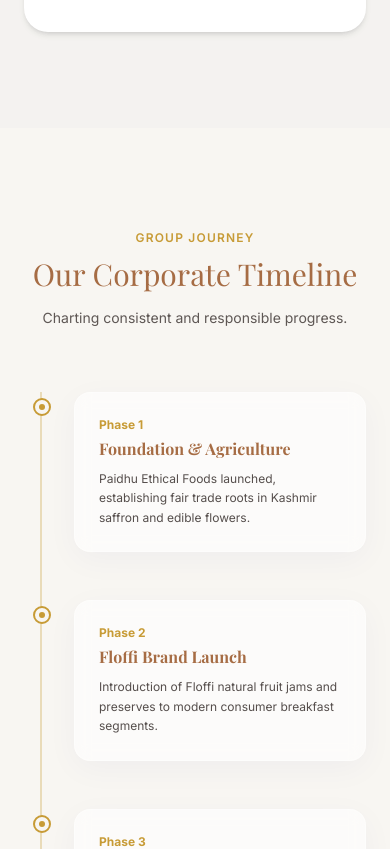
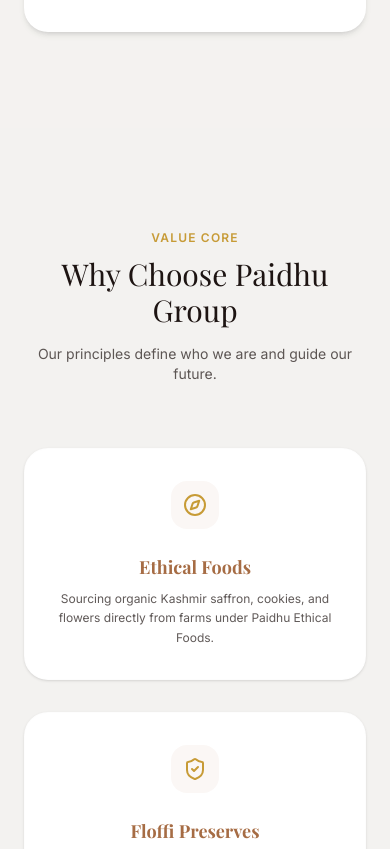
Before and after one commit to ramapriya22793/Main_Paidhu, a Next.js app: page / in a window 390 px wide. Shown: the part 6000-6849 px from the top of the page. Built offline with nearby package versions, Linux system fonts and the light colour scheme; a web font is replaced by a local one.

Commit message:
feat: remove corporate timeline section

```diff
--- a/src/app/page.tsx
+++ b/src/app/page.tsx
@@ -49,7 +49,6 @@
     about: useRef<HTMLDivElement>(null),
     businesses: useRef<HTMLDivElement>(null),
     brands: useRef<HTMLDivElement>(null),
-    timeline: useRef<HTMLDivElement>(null),
     whyus: useRef<HTMLDivElement>(null),
     contact: useRef<HTMLDivElement>(null),
   };
@@ -780,51 +779,6 @@
 
 
 
-      {/* Evolution Timeline */}
-      <section
-        id="timeline"
-        ref={sectionRefs.timeline}
-        className={`py-24 md:py-32 bg-[#F8F6F2] dark:bg-dark relative transition-all duration-1000 transform ${visibleSections.timeline ? 'opacity-100 translate-y-0' : 'opacity-0 translate-y-8'}`}
-      >
-        <div className="max-w-4xl mx-auto px-6">
-          <div className="text-center mb-16">
-            <span className="text-xs uppercase tracking-widest text-accent-gold font-semibold">Group Journey</span>
-            <h2 className="text-3xl md:text-5xl font-serif font-light mt-2 mb-4 text-primary dark:text-white">Our Corporate Timeline</h2>
-            <p className="text-sm opacity-70 max-w-sm mx-auto">
-              Charting consistent and responsible progress.
-            </p>
-          </div>
-
-          <div className="relative border-l-2 border-accent-gold/30 ml-4 md:ml-32 space-y-12">
-            {[
-              { year: 'Phase 1', title: 'Foundation & Agriculture', desc: 'Paidhu Ethical Foods launched, establishing fair trade roots in Kashmir saffron and edible flowers.' },
-              { year: 'Phase 2', title: 'Floffi Brand Launch', desc: 'Introduction of Floffi natural fruit jams and preserves to modern consumer breakfast segments.' },
-              { year: 'Phase 3', title: 'Digital Expansion', desc: 'Viyara IT services set up, providing premium UI/UX design, SaaS, and AI platform support.' },
-              { year: 'Phase 4', title: 'Kalika Sphere Academy', desc: 'EdTech and skill growth initiative launched, empowering professional digital certification.' },
-              { year: 'Future', title: 'Eco-System Scalability', desc: 'Unifying global food distribution logistics, AI scaling, and carbon-neutral green projects.' },
-            ].map((item, idx) => (
-              <div key={idx} className="relative pl-8 md:pl-12 group">
-                {/* Timeline Dot */}
-                <div className="absolute left-[-9px] top-1.5 w-4.5 h-4.5 rounded-full border-2 border-accent-gold bg-[#F8F6F2] dark:bg-dark group-hover:bg-accent-gold transition-colors duration-300 flex items-center justify-center">
-                  <div className="w-1.5 h-1.5 rounded-full bg-accent-gold group-hover:bg-white" />
-                </div>
-
-                {/* Side Year display for desktop */}
-                <div className="hidden md:block absolute left-[-160px] top-1 text-right w-28">
-                  <span className="font-serif text-sm font-bold text-accent-gold">{item.year}</span>
-                </div>
-
-                <div className="p-6 rounded-2xl glass-card transition-all duration-300 group-hover:translate-x-1">
-                  <span className="md:hidden text-xs font-bold text-accent-gold block mb-1">{item.year}</span>
-                  <h3 className="font-serif text-base font-bold mb-2 text-primary dark:text-white">{item.title}</h3>
-                  <p className="text-xs opacity-75 leading-relaxed">{item.desc}</p>
-                </div>
-              </div>
-            ))}
-          </div>
-        </div>
-      </section>
-
       {/* Why Choose Us */}
       <section
         id="whyus"
```
